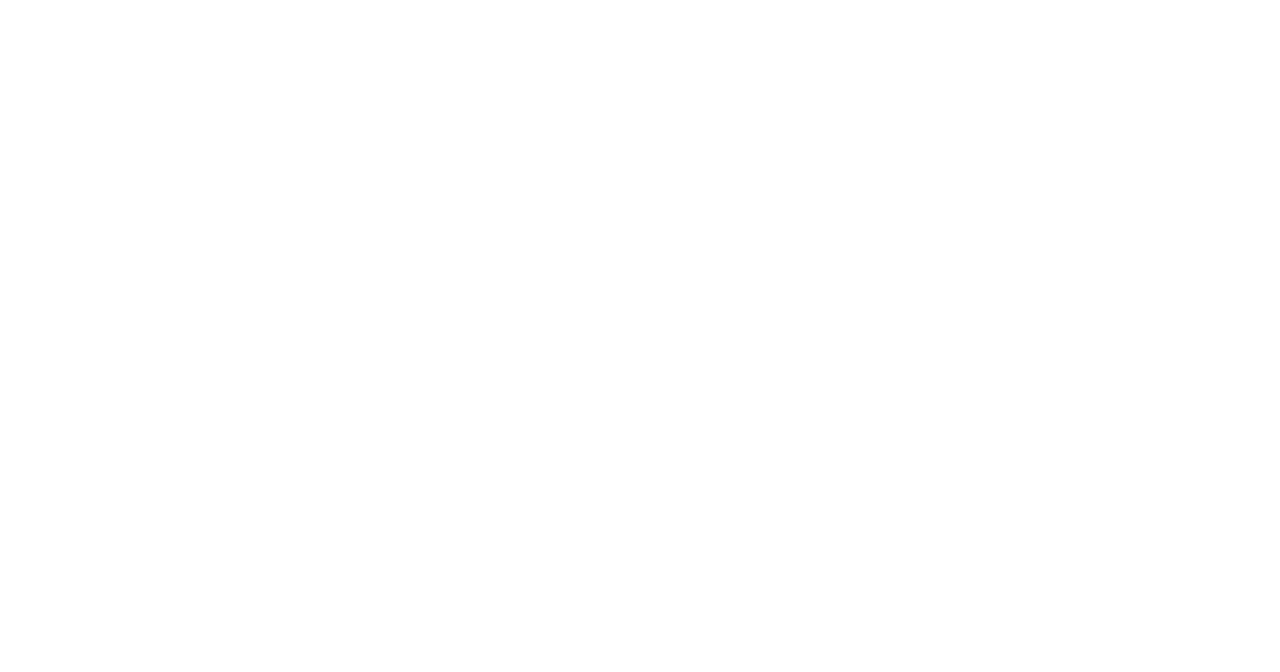
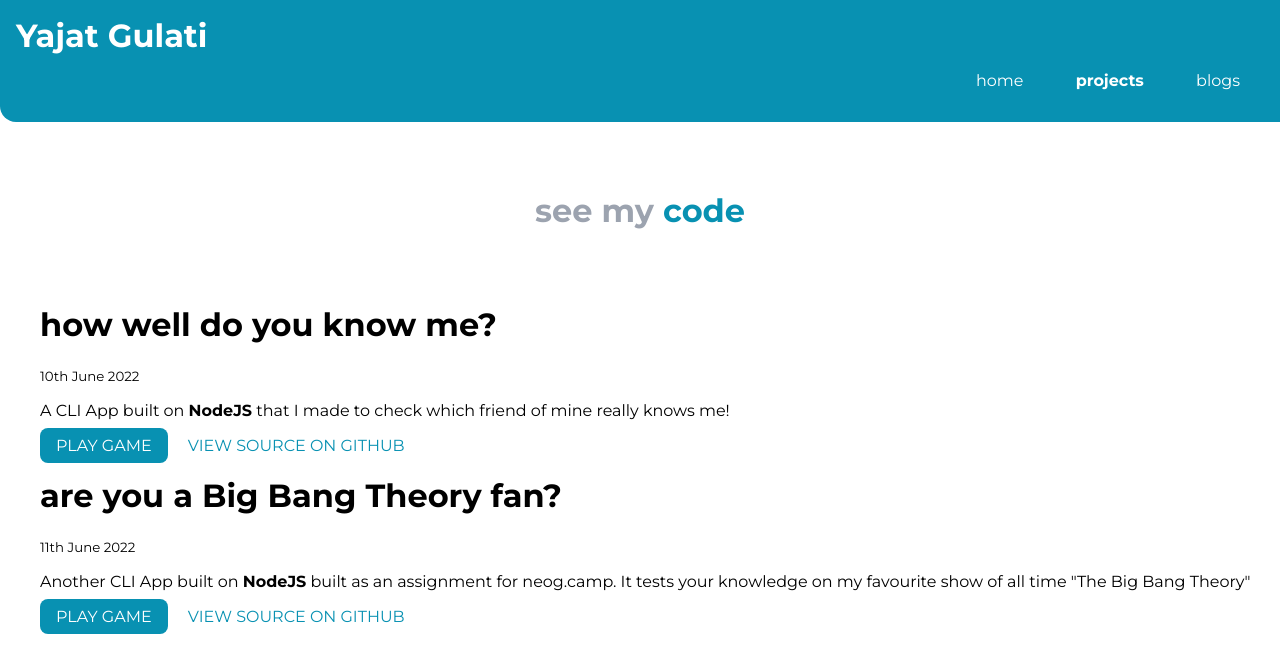
Before and after one commit to sheldor07/yajatgulati-portfoliosite, a plain HTML site: page projects.html in a window 1280 px wide. Drawn offline with Linux system fonts and the light colour scheme.

Commit message:
projects page added

```diff
--- a/projects.html
+++ b/projects.html
@@ -1,12 +1,53 @@
 <!DOCTYPE html>
 <html lang="en">
+
 <head>
     <meta charset="UTF-8">
     <meta http-equiv="X-UA-Compatible" content="IE=edge">
     <meta name="viewport" content="width=device-width, initial-scale=1.0">
     <title>projects | yajatgulati</title>
+    <link href="/styles.css" rel="stylesheet">
 </head>
+
 <body>
+    <nav class="navigation container">
+        <div class="nav-brand"> Yajat Gulati </div>
+        <ul class="list-non-bullet nav-pills">
+            <li class="list-item-inline">
+                <a class="link e" href="/"> home</a>
+            </li class="list-item-inline">
+            <li class="list-item-inline">
+                <a class="link link-active " href="/"> projects</a>
+            </li class="list-item-inline">
+            <li class="list-item-inline">
+                <a class="link " href="/"> blogs</a>
+            </li class="list-item-inline">
+
+
+        </ul>
+
+    </nav>
+    <header class="hero">
+        <h1 class="hero-heading"> see my <span class="heading-inverted">code</span></h1>
+    </header>
+
+    <ol inversed class="list-non-bullet">
+        <li>
+            <h1 class="project-heading">how well do you know me?</h1>
+            <small>10th June 2022</small>
+            <p>A CLI App built on <strong>NodeJS</strong> that I made to check which friend of mine really knows me!</p>
+            <a class="link link-primary projects-link" href="https://replit.com/@sheldor07/TheYajat-Quiz-markOne-assignment"> PLAY GAME</a>
+            <a class="link link-secondary projects-link" href="https://github.com/sheldor07/yajatgulati-areyoumyfriendquiz"> VIEW SOURCE ON GITHUB</a>
+        </li>
+        <li>
+            <h1 class="project-heading">are you a Big Bang Theory fan?</h1>
+            <small>11th June 2022</small>
+            <p>Another CLI App built on <strong>NodeJS</strong> built as an assignment for neog.camp. It tests your knowledge on my favourite show of all time "The Big Bang Theory"</p>
+            <a class="link link-primary projects-link" href="https://replit.com/@sheldor07/Yajats-Big-Bang-Theory-Quiz-markOne-assignment?v=1"> PLAY GAME</a>
+            <a class="link link-secondary projects-link" href="https://github.com/sheldor07/yajatgulati-areyouatbbtfanboy"> VIEW SOURCE ON GITHUB</a>
+        </li>
+    </ol>
 
 </body>
+
 </html>
--- a/styles.css
+++ b/styles.css
@@ -140,3 +140,14 @@ footer{
     font-weight: bold;
     font-size: large;
 }
+/*
+projects page */
+
+.projects-heading{
+    margin:auto;
+}
+
+.projects-link{
+    border:1rem;
+    margin-top: 10px;
+}
```
